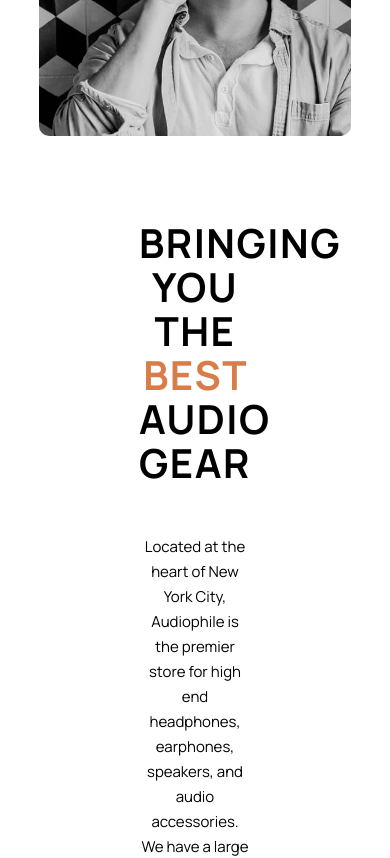
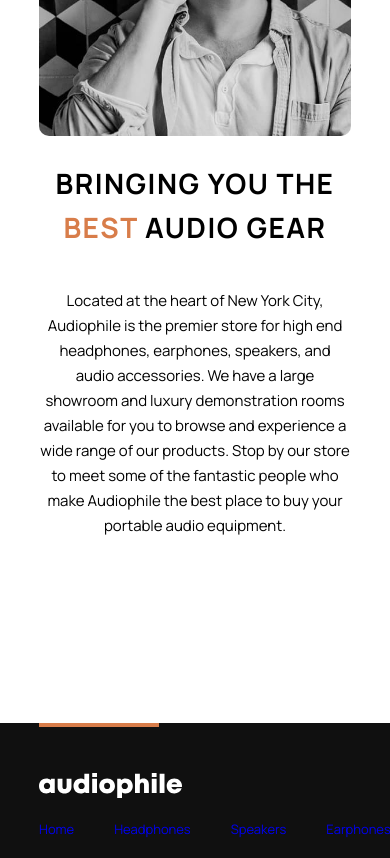
Before and after one commit to JoelStorr/FM-Audiophile-FrontEnd, a Nuxt app: page / in a window 390 px wide. Shown: the part 3360-4218 px from the top of the page. Built offline with nearby package versions, Linux system fonts and the light colour scheme.

Commit message:
Added mobile layout

```diff
--- a/components/AudioText.vue
+++ b/components/AudioText.vue
@@ -70,4 +70,20 @@
   }
 
 }
+
+
+@media screen and (max-width: $phone){
+  .text-holder{
+    padding: 0rem;
+
+    & h2{
+      font-size: 2.8rem;
+    }
+
+    & .highlight{
+      font-size: 2.8rem;
+    }
+  }
+}
+
 </style>
```
